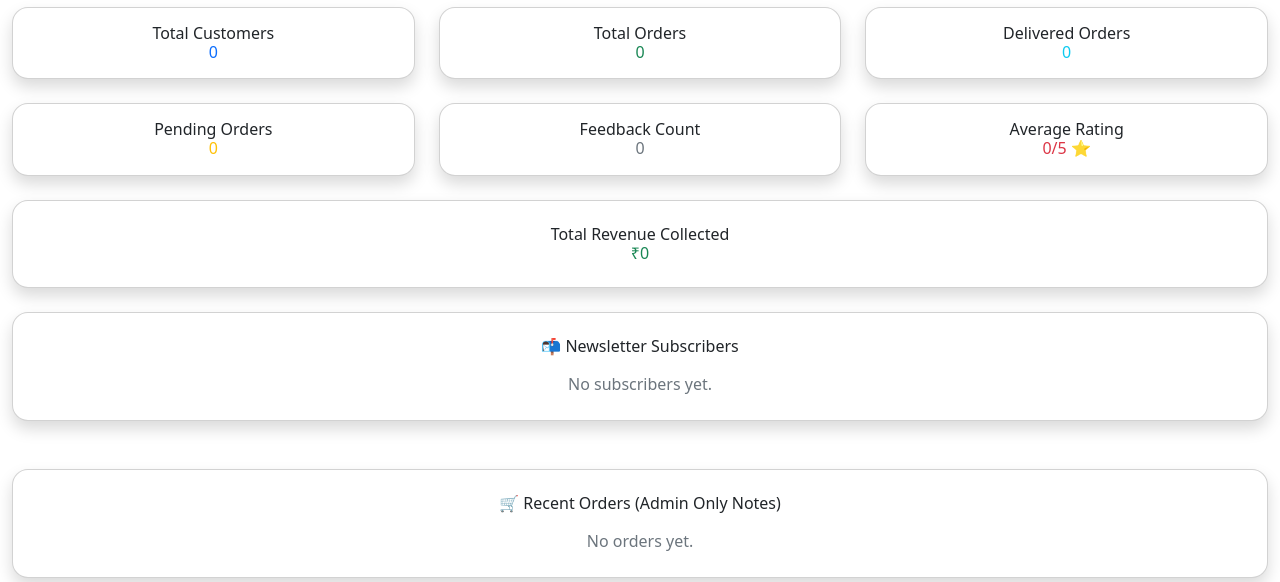
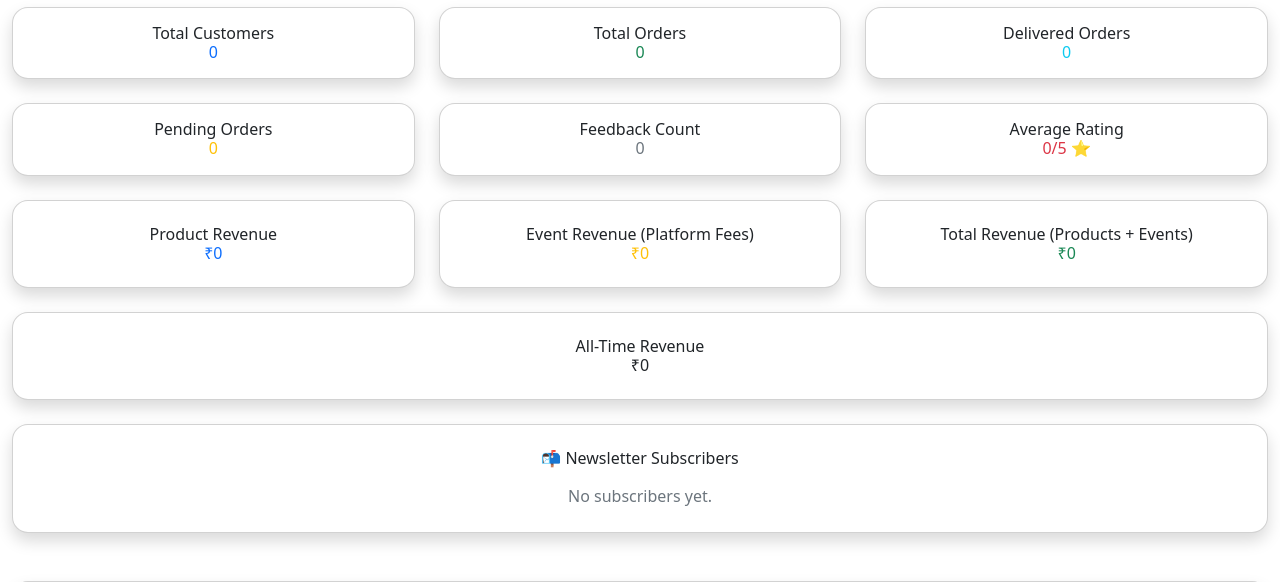
Before and after one commit to codedev03/StyleFill, a Django app: page /payment/admin-dashboard/ in a window 1280 px wide. Shown: the part 211-793 px from the top of the page. Run offline with Django 5.2, Linux system fonts and the light colour scheme; the visitor is signed in with stand-in values (Sample User, id 1); data comes from the database, SQL or seed files in the repository; data that the repository does not hold is empty; some libraries are stand-ins or nearby versions.

Commit message:
total is not changed

```diff
--- a/experiences/models.py
+++ b/experiences/models.py
@@ -37,13 +37,15 @@
     paid = models.BooleanField(default=False)
     platform_fee = models.DecimalField(max_digits=10, decimal_places=2, default=0.00)
     organizer_earning = models.DecimalField(max_digits=10, decimal_places=2, default=0.00)
+    quantity = models.PositiveIntegerField(default=1)
 
     def save(self, *args, **kwargs):
         if self.experience and self.experience.price:
             # Assuming you have a field in Experience like platform_fee_percent = 10
             fee_percent = getattr(self.experience, "platform_fee_percent", 10)
-            self.platform_fee = (self.experience.price * fee_percent) / 100
-            self.organizer_earning = self.experience.price - self.platform_fee
+            total_price = self.experience.price * self.quantity
+            self.platform_fee = (total_price * fee_percent) / 100
+            self.organizer_earning = total_price - self.platform_fee
         super().save(*args, **kwargs)
 
     def __str__(self):
--- a/payment/admin.py
+++ b/payment/admin.py
@@ -19,6 +19,10 @@
     inlines = [OrderItemInline]
     list_display = ('id', 'user', 'status', 'amount_paid', 'date_ordered')
     list_filter = ('status',)
+
+    # either show ALL fields dynamically:
+    def get_fields(self, request, obj=None):
+        return [f.name for f in self.model._meta.fields]
 #Unregister Order model
 admin.site.unregister(Order)
 
--- a/payment/models.py
+++ b/payment/models.py
@@ -99,3 +99,25 @@
     note_for_seller = models.TextField(blank=True, null=True)
     def __str__(self):
         return f'Order Item - {str(self.id)}'
+
+class Payment(models.Model):
+    order = models.ForeignKey(Order, on_delete=models.SET_NULL, null=True, blank=True)
+    user = models.ForeignKey(User, on_delete=models.SET_NULL, null=True, blank=True)
+    amount = models.DecimalField(max_digits=10, decimal_places=2)
+    payment_id = models.CharField(max_length=100, null=True, blank=True)  # Razorpay/Stripe ID
+    paid_on = models.DateTimeField(auto_now_add=True)
+
+    def __str__(self):
+        return f"Payment {self.id} - {self.amount}"
+
+# ✅ Create Payment automatically when an order is delivered and paid
+@receiver(post_save, sender=Order)
+def create_payment_record(sender, instance, created, **kwargs):
+    if instance.status == 'delivered' and instance.payment_completed:
+        if not Payment.objects.filter(order=instance).exists():
+            Payment.objects.create(
+                order=instance,
+                user=instance.user,
+                amount=instance.amount_paid,
+                payment_id=instance.payment_id
+            )
--- a/payment/templates/admin_custom/dashboard.html
+++ b/payment/templates/admin_custom/dashboard.html
@@ -57,12 +57,35 @@
             </div>
         </div>
 
-        <div class="col-md-12">
+        <div class="col-md-4">
             <div class="card shadow text-center p-4">
-                <h5>Total Revenue Collected</h5>
-                <h2 class="text-success">₹{{ total_revenue }}</h2>
+                <h5>Product Revenue</h5>
+                <h2 class="text-primary">₹{{ product_revenue }}</h2>
             </div>
         </div>
+
+        <div class="col-md-4">
+            <div class="card shadow text-center p-4">
+                <h5>Event Revenue (Platform Fees)</h5>
+                <h2 class="text-warning">₹{{ event_revenue }}</h2>
+            </div>
+        </div>
+
+        <div class="col-md-4">
+            <div class="card shadow text-center p-4">
+                <h5>Total Revenue (Products + Events)</h5>
+                <h2 class="text-success">₹{{ current_revenue }}</h2>
+            </div>
+        </div>
+
+        <div class="col-md-12 mt-4">
+            <div class="card shadow text-center p-4">
+                <h5>All-Time Revenue</h5>
+                <h2 class="text-dark">₹{{ all_time_revenue }}</h2>
+            </div>
+        </div>
+
+
 
         <div class="col-md-12">
             <div class="card shadow p-4">
@@ -140,7 +163,7 @@
                     </tr>
                     {% for booking in recent_bookings %}
                     <tr>
-                        <td>{{ booking.user.username }}</td>
+                        <td>{{ booking.user.get_full_name }}</td>
                         <td>{{ booking.experience.title }}</td>
                         <td>{{ booking.paid|yesno:"Yes,No" }}</td>
                         <td>{{ booking.booking_date }}</td>
--- a/payment/views.py
+++ b/payment/views.py
@@ -11,7 +11,7 @@
 from email.mime.image import MIMEImage
 from cart.cart import Cart
 from payment.forms import ShippingForm
-from payment.models import ShippingAddress, Order, OrderItem
+from payment.models import ShippingAddress, Order, OrderItem, Payment
 from experiences.models import Experience, Booking
 from django.contrib.auth.models import User
 from django.contrib import messages
@@ -55,7 +55,27 @@
     subscribers = NewsletterSubscriber.objects.all()
     feedback_count = Review.objects.count()
     average_rating = Review.objects.aggregate(avg_rating=Avg('rating'))['avg_rating']
-    total_revenue = Order.objects.aggregate(total=Sum('amount_paid'))['total']
+    # ✅ Product revenue (delivered orders)
+    product_revenue = (
+        Order.objects.filter(status="delivered")
+        .aggregate(total=Sum('amount_paid'))['total'] or 0
+    )
+
+    # ✅ Event revenue (platform fees from paid bookings)
+    event_revenue = (
+        Booking.objects.filter(paid=True)
+        .aggregate(total=Sum('platform_fee'))['total'] or 0
+    )
+
+    # ✅ Current = products + events
+    current_revenue = product_revenue + event_revenue
+
+    # ✅ All-time revenue (from Payment + event fees)
+    all_time_product_revenue = (
+        Payment.objects.aggregate(total=Sum('amount'))['total'] or 0
+    )
+    all_time_event_revenue = event_revenue  # you can later create a Payment record for events too
+    all_time_revenue = all_time_product_revenue + all_time_event_revenue
     recent_orders = Order.objects.select_related("user").prefetch_related("items__product").order_by('-date_ordered')[:10]
     recent_bookings = Booking.objects.select_related("user", "experience").order_by('-booking_date')[:10]
 
@@ -66,7 +86,10 @@
         "pending_orders": pending_orders,
         "feedback_count": feedback_count,
         "average_rating": round(average_rating or 0, 1),
-        "total_revenue": total_revenue or 0,
+        "current_revenue": current_revenue,
+        "all_time_revenue": all_time_revenue,
+        "product_revenue": product_revenue,
+        "event_revenue": event_revenue,
         "now": timezone.now(),
         "greeting": get_greeting(),
         "subscribers": subscribers,
@@ -280,8 +303,15 @@
 
     if request.method == 'POST':
         shipping_method = request.POST.get('shipping_method')
-        shipping_cost = 0 if experience_booking else (50 if shipping_method == 'standard' else 100)
-        total_amount = (Decimal(experience_booking['price']) if experience_booking else totals) + shipping_cost
+        if experience_booking:
+            quantity = int(experience_booking.get("quantity", 1))
+            subtotal = Decimal(experience_booking["price"]) * quantity
+            shipping_cost = 0  # no shipping for experience
+            total_amount = subtotal
+        else:
+            shipping_cost = 50 if shipping_method == "standard" else 100
+            subtotal = totals
+            total_amount = subtotal + shipping_cost
 
         # Create shipping info dict
         my_shipping = {
@@ -304,7 +334,7 @@
             "experience_booking": experience_booking,
             "cart_products": cart_products,
             "quantities": quantities,
-            "totals": totals if not experience_booking else experience_booking['price'],
+            "totals": totals if not experience_booking else subtotal,
             "shipping_info": my_shipping,
             "total_amount": total_amount,
             "razorpay_merchant_key": settings.RAZORPAY_KEY_ID
@@ -316,14 +346,20 @@
         return redirect('checkout')
 
     shipping_info = request.session['my_shipping']
-    total_amount = (Decimal(experience_booking['price']) if experience_booking else totals) + \
-                   (0 if experience_booking else (50 if shipping_info.get('method') == 'standard' else 100))
+    if experience_booking:
+        quantity = int(experience_booking.get("quantity", 1))
+        subtotal = Decimal(experience_booking["price"]) * quantity
+        total_amount = subtotal
+    else:
+        shipping_cost = 50 if shipping_info.get('method') == 'standard' else 100
+        subtotal = totals
+        total_amount = subtotal + shipping_cost
 
     return render(request, "payment/billing_info.html", {
         "experience_booking": experience_booking,
         "cart_products": cart_products,
         "quantities": quantities,
-        "totals": totals if not experience_booking else experience_booking['price'],
+        "totals": subtotal,
         "shipping_info": shipping_info,
         "total_amount": total_amount,
         "razorpay_merchant_key": settings.RAZORPAY_KEY_ID
@@ -530,10 +566,12 @@
     if request.method == 'POST' and request.POST.get('is_experience') == 'true':
         experience_id = request.POST.get('experience_id')
         experience = Experience.objects.get(id=experience_id)
+        quantity = int(request.POST.get("quantity", 1))
         # ✅ Create the booking in DB so payment_success can update it
         booking = Booking.objects.create(
             user=request.user,
             experience=experience,
+            quantity=quantity,
             paid=False  # Will be updated in payments_success
         )
 
@@ -556,17 +594,18 @@
         request.session['experience_booking'] = {
             'id': experience.id,
             'title': experience.title,
-            'price': str(experience.price),
+            'price': float(experience.price),
             'date': str(experience.date),
             'time': str(experience.time),
-            'location': experience.location
+            'location': experience.location,
+            'quantity': int(quantity)
         }
 
         # Render checkout with *only this experience*
         return render(request, "payment/checkout.html", {
             "experience": experience,
             "title": experience.title,
-            "totals": float(experience.price),  # price instead of cart total
+            "totals": float(experience.price) * quantity,  # ✅ multiply by quantity,  # price instead of cart total
             "shipping_form": shipping_form,
             "billing_phone": phone_number,
             "is_experience": True
```
Also changed, not shown: payment/templates/payment/billing_info.html (+9 -5 lines), payment/templates/payment/checkout.html (+32 -7 lines), experiences/migrations/0009_booking_quantity.py (added), payment/migrations/0016_payment.py (added).
